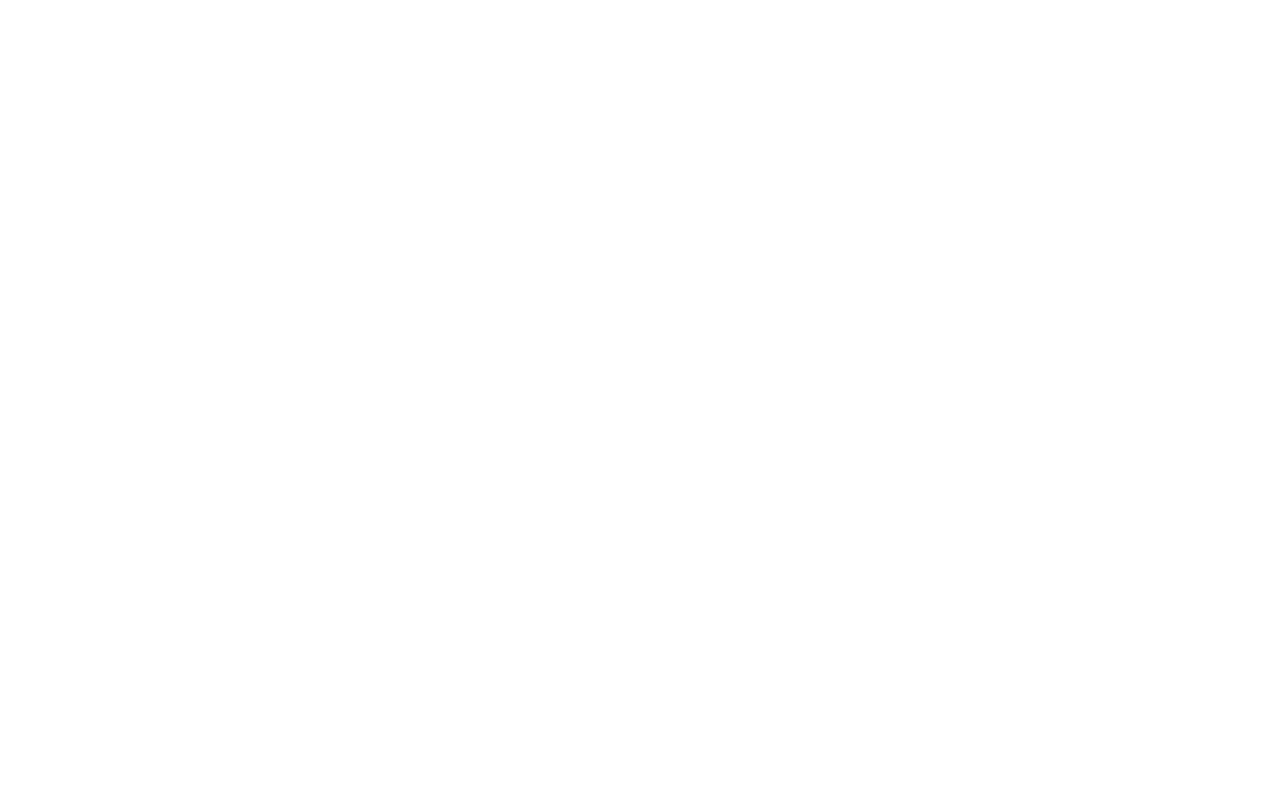
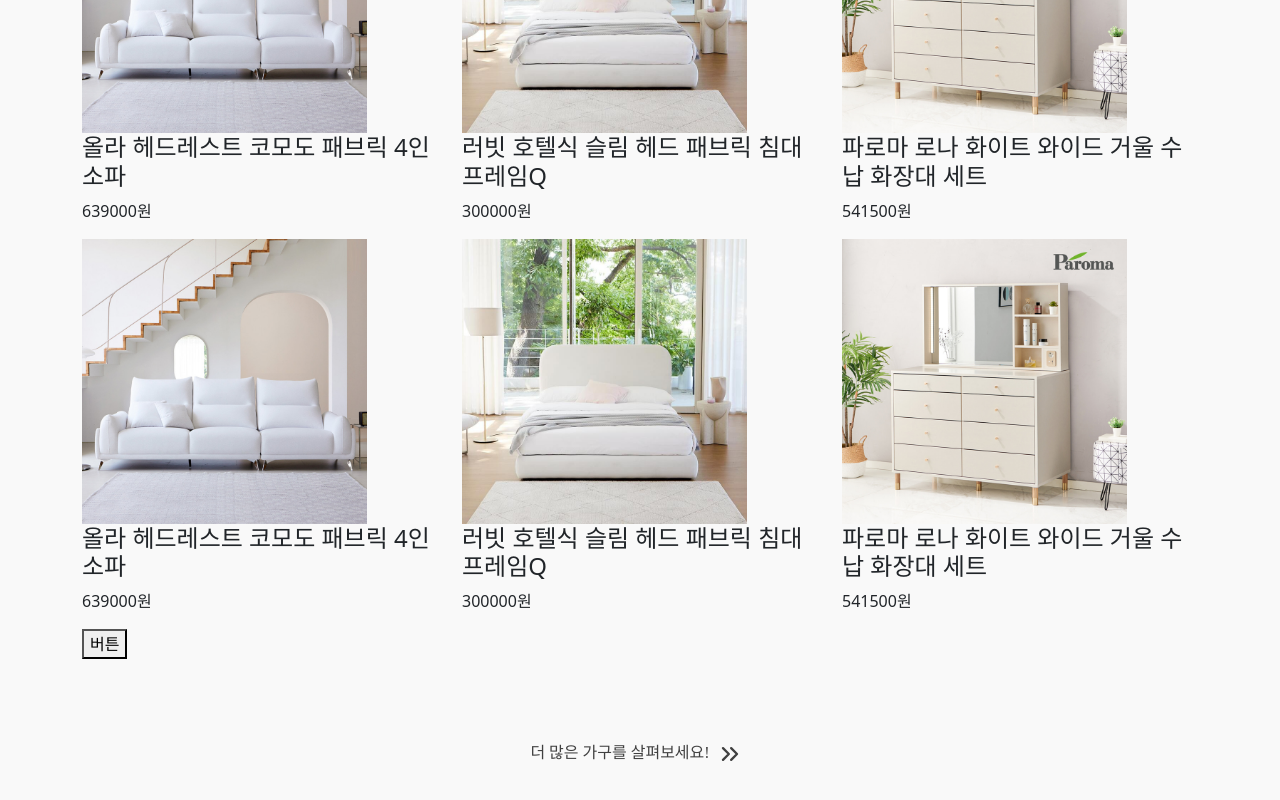
Before and after one commit to gitjaeran/react-shop, a React (Create React App) app: page / in a window 1280 px wide. Shown: the part 1910-2710 px from the top of the page. Before the commit the page ends 1909 px from the top, so only its background shows below. Built offline with nearby package versions, Linux system fonts and the light colour scheme.

Commit message:
axios - get요청 확인

```diff
--- a/package.json
+++ b/package.json
@@ -6,6 +6,7 @@
     "@testing-library/jest-dom": "^5.17.0",
     "@testing-library/react": "^13.4.0",
     "@testing-library/user-event": "^13.5.0",
+    "axios": "^1.4.0",
     "bootstrap": "^5.3.1",
     "react": "^18.2.0",
     "react-bootstrap": "^2.8.0",
--- a/src/components/FurnitureCard.jsx
+++ b/src/components/FurnitureCard.jsx
@@ -3,6 +3,7 @@ import data from "../data";
 import { useState } from "react";
 import { useNavigate } from "react-router-dom";
 import * as Style from "./css/FurnitureCard";
+import axios from "axios";
 
 function FurnitureCard() {
   let [furniture] = useState(data);
@@ -31,6 +32,17 @@ function FurnitureCard() {
           );
         })}
       </div>
+      <button
+        onClick={() => {
+          axios
+            .get("https://codingapple1.github.io/shop/data2.json")
+            .then(data => {
+              console.log(data);
+            });
+        }}
+      >
+        버튼
+      </button>
     </div>
   );
 }
--- a/src/pages/Home.jsx
+++ b/src/pages/Home.jsx
@@ -10,8 +10,8 @@ function Home() {
   return (
     <Style.Layout>
       <MainBg />
-      {/* <FurnitureCard /> */}
       <Test />
+      <FurnitureCard />
       <MoreFurniture />
     </Style.Layout>
   );
```
Also changed, not shown: 1 other file (tests, documents, lock files or other folders).
